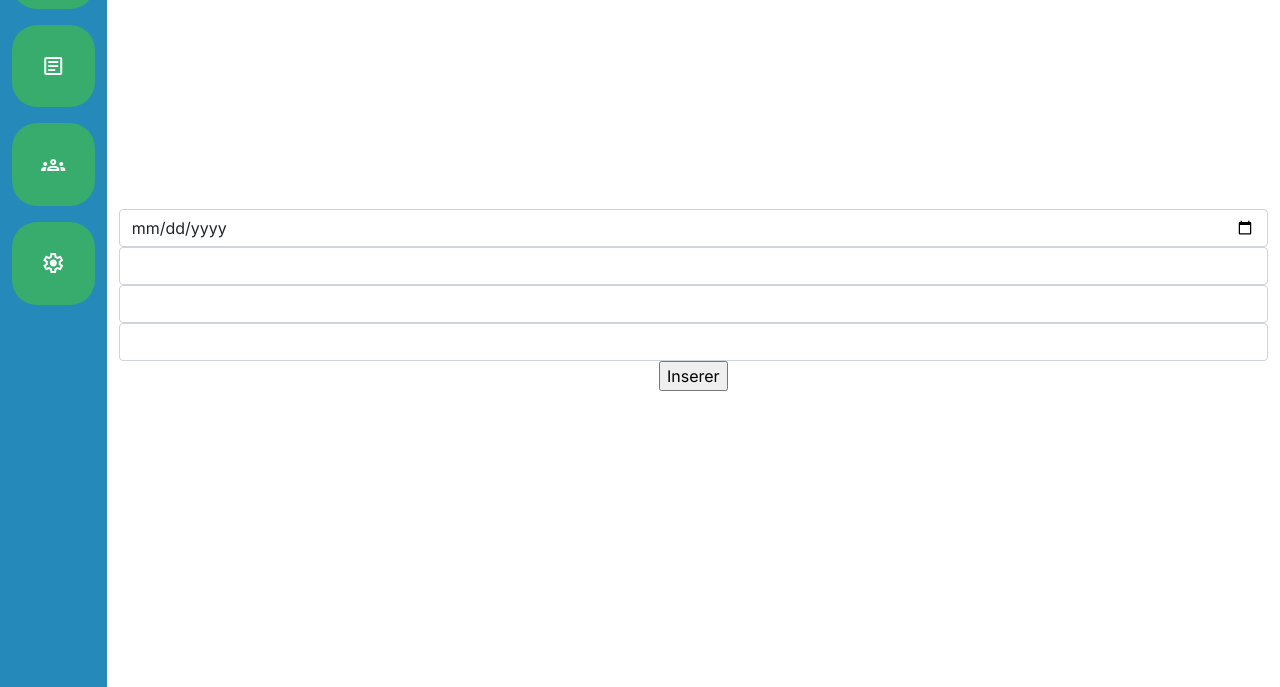
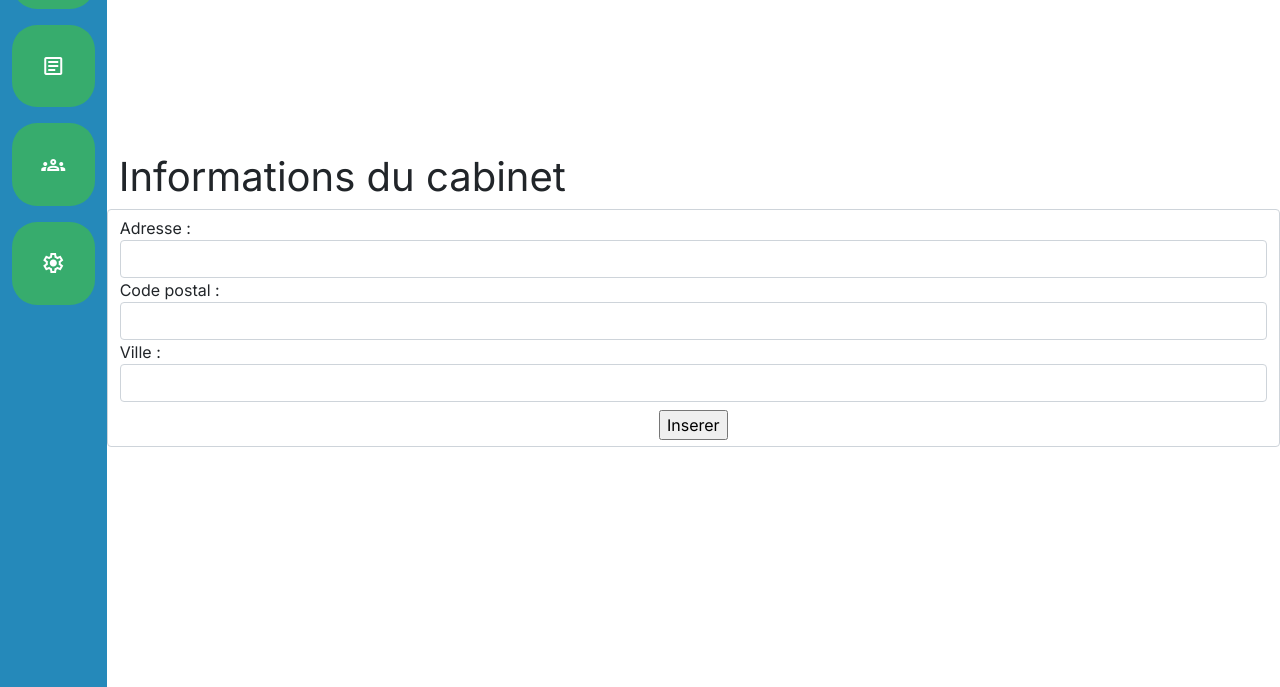
Before and after one commit to shindhha/3.3CabinetMedical, a PHP site: page /views/administrateur.php in a window 1280 px wide. Shown: the part 90-777 px from the top of the page. Run offline with PHP 8.4, Linux system fonts and the light colour scheme.

Commit message:
Fix : page saise info cabinet

```diff
--- a/index.php
+++ b/index.php
@@ -9,7 +9,7 @@ require_once __DIR__ . '/vendor/autoload.php';
  * Sample without database connexion
  */
  $hostname = "localhost";
- $dbname = "sae_tests";
+ $dbname = "sae";
  $user = "root";
  $password = "root";
  $port = 3306;
--- a/views/administrateur.php
+++ b/views/administrateur.php
@@ -86,17 +86,21 @@
 				<div class="row h-100 align-items-center text-center">
 					<!-- Portail de connexion -->
 					<div class="container">
-						<div class="row justify-content-center">
-							<form>
-								<input class="form-control" type="date" max="<?php echo date('Y-m-d'); ?>" name="dateOuverture" value="<?php if (isset($patient['dateNaissance'])) echo $patient['dateNaissance']; ?>">
-								<input class="form-control" type="text" name="ville" min="1001" max="98800" value="<?php if (isset($patient['ville'])) echo $patient['ville']; ?>">
-								<input class="form-control" type="text" name="adresse" value="<?php if (isset($patient['adresse'])) echo $patient['adresse']; ?>">
-								<input class="form-control" type="number" name="codePostal" min="1001" max="98800" value="<?php if (isset($patient['codePostal'])) echo $patient['codePostal']; ?>">
+						<div class="row justify-content-center text-start">
+                            <span class="h1 text-dark">Informations du cabinet</span>
+							<form class="form-control">
+                                <label for="adresse">Adresse : </label>
+                                <input class="form-control" type="text" name="adresse" value="<?php if (isset($cabinet['adresse'])) echo $cabinet['adresse']; ?>">
+                                <label for="codePostal">Code postal : </label>
+                                <input class="form-control" type="number" name="codePostal" min="1001" max="98800" value="<?php if (isset($cabinet['codePostal'])) echo $cabinet['codePostal']; ?>">
+                                <label for="ville">Ville : </label>
+                                <input class="form-control" type="text" name="ville" value="<?php if (isset($cabinet['ville'])) echo $cabinet['ville']; ?>">
 								<input type="hidden" name="controller" value="administrateur">
 								<input type="hidden" name="action" value="insertCabinet">
-								<input type="submit" value="Inserer">
+                                <div class="text-center mt-2">
+                                    <input type="submit" value="Inserer">
+                                </div>
 							</form>
-
 						</div>
 					</div>
 				</div>
```
Also changed, not shown: controllers/administrateurcontroller.php (+3 -6 lines), services/adminservice.php (+15 -3 lines).
